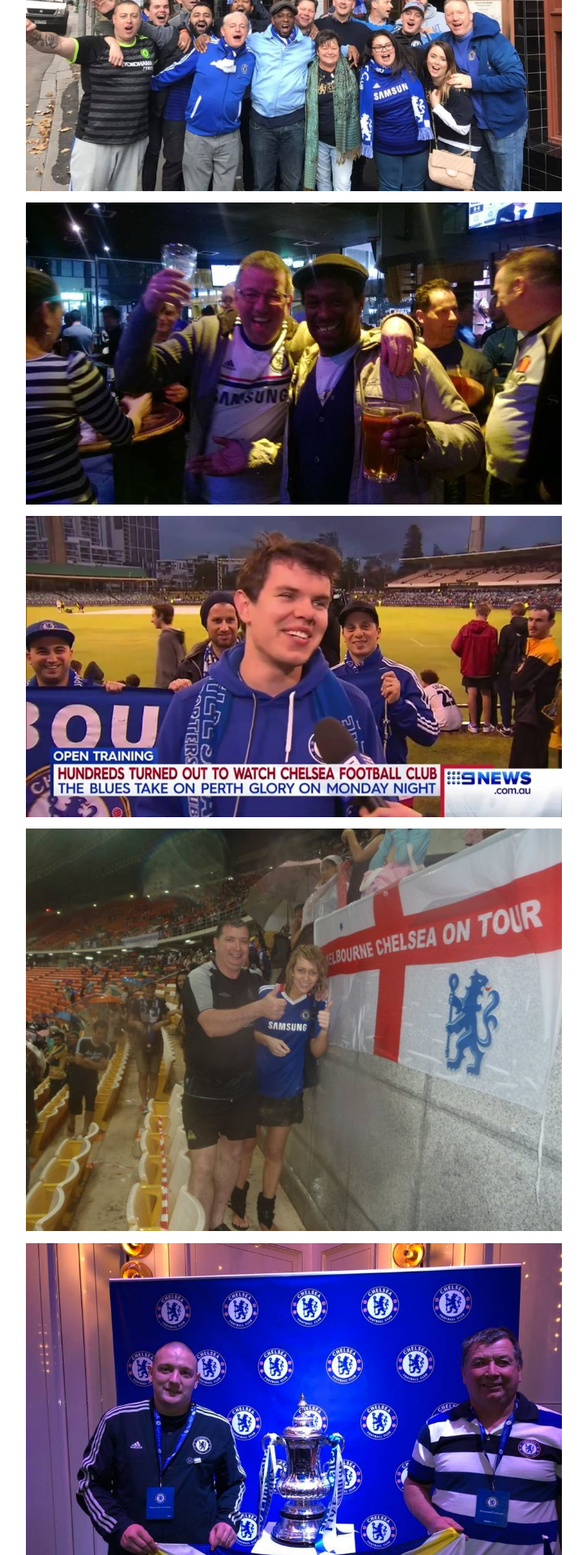
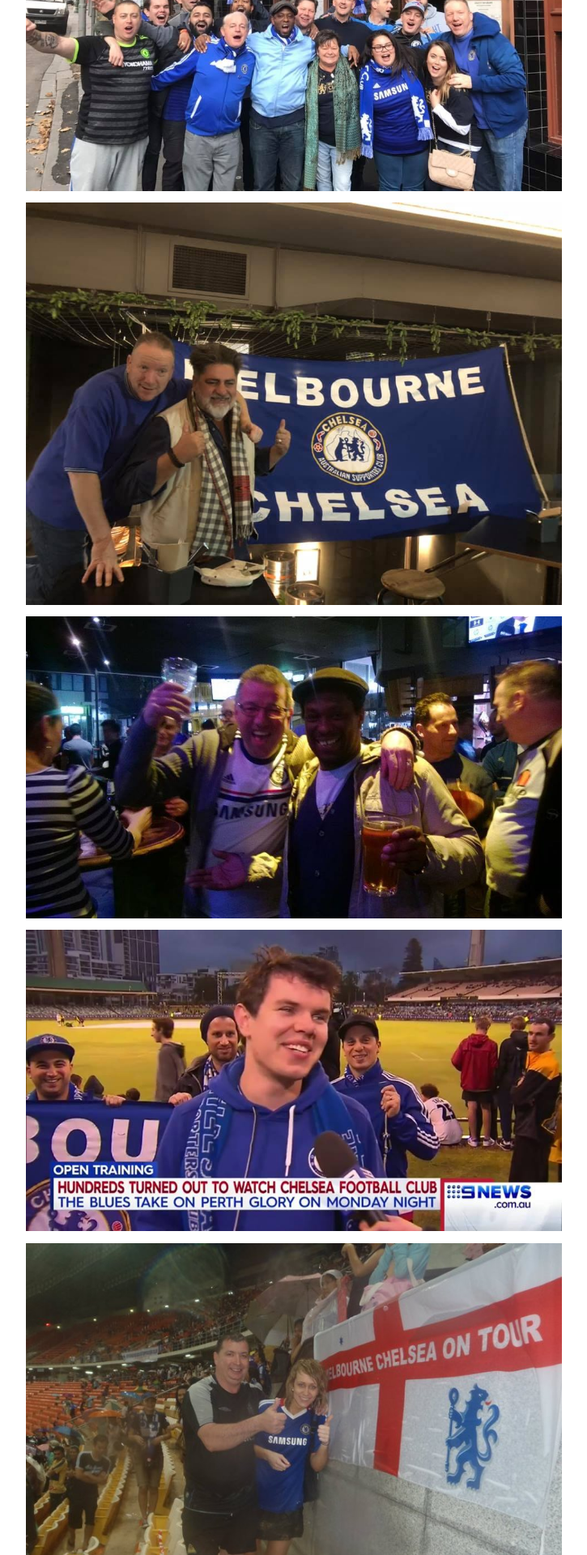
Before and after one commit to Foxh0und/MCSC, a Jekyll site: the page built from photos.md, in a window 1280 px wide. Shown: the part 519-2439 px from the top of the page at 81% size, without its empty margins (277-1002 px from the left). Built offline with Jekyll 4.4.1, drawn with Linux system fonts in a browser that asks for light colours; nearby versions of some CDN libraries.

Commit message:
Update photos.md

```diff
--- a/photos.md
+++ b/photos.md
@@ -6,6 +6,8 @@
 Some past photos of previous MCSC events and occasions.
 
 ![one](/assets/photos/one.jpg)
+
+![mattpreston](/assets/photos/mattpreston.jpg)
 
 ![two](/assets/photos/two.jpg)
 
```
